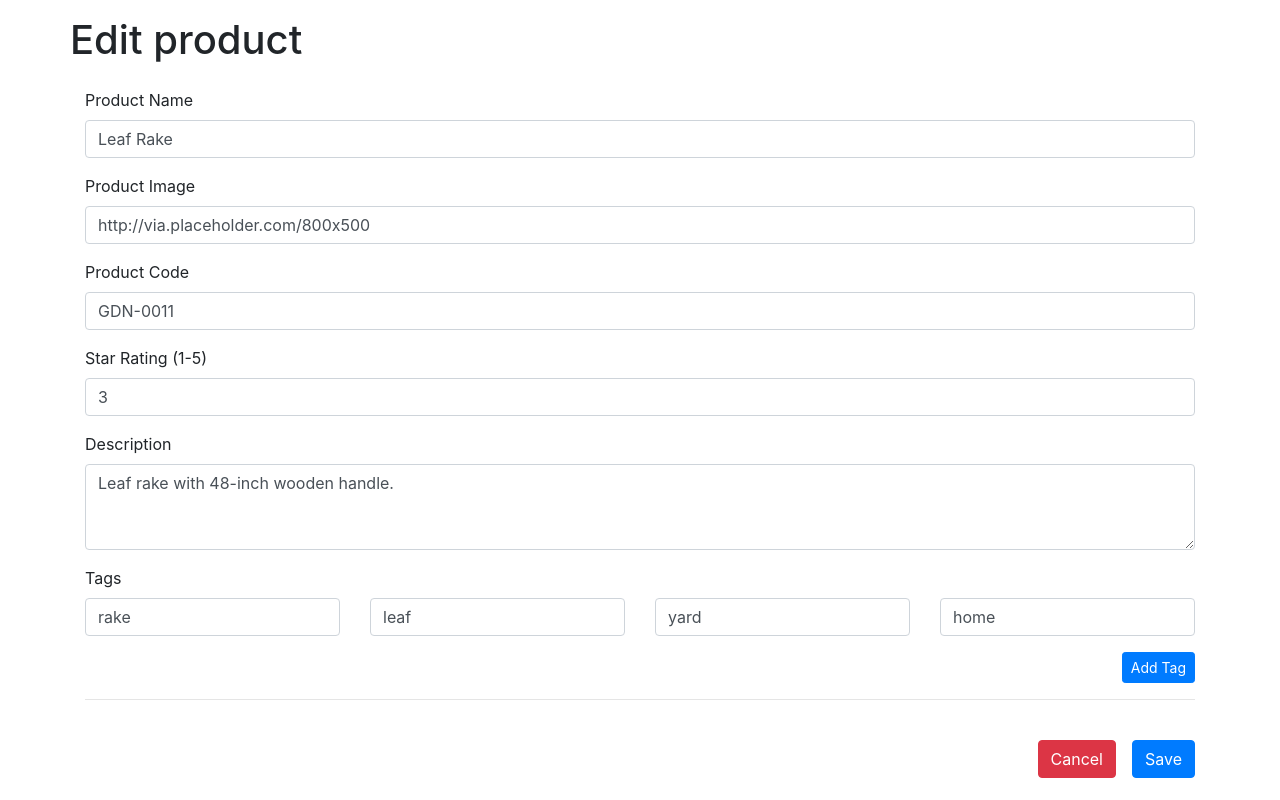
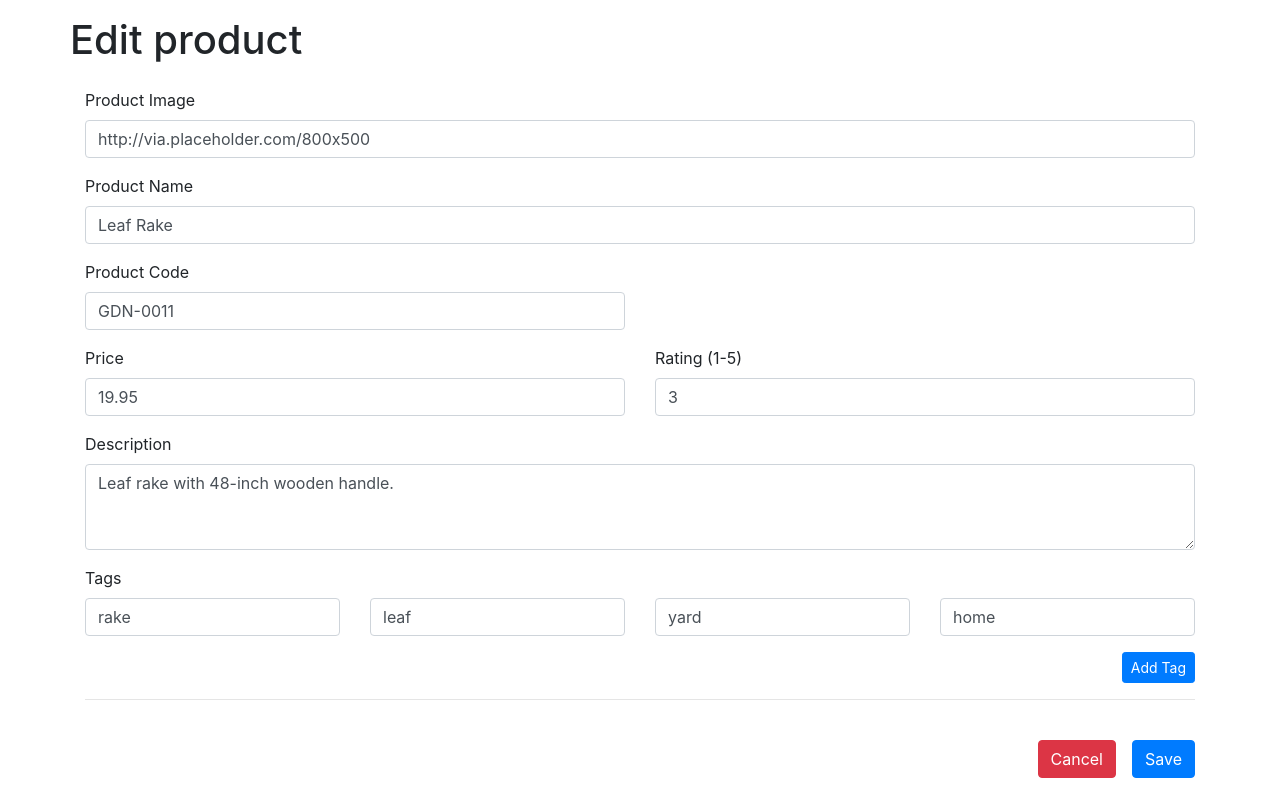
Before and after one commit to HarryWang74/PMC-angular, an Angular app: page /productEdit/1 in a window 1280 px wide. Built offline with nearby package versions, Linux system fonts and the light colour scheme.

Commit message:
price to edit page

```diff
--- a/src/app/products/components/product-edit/product-edit.component.html
+++ b/src/app/products/components/product-edit/product-edit.component.html
@@ -18,6 +18,15 @@
     [formGroup]="productForm">
     <fieldset>
       <div class="form-group" >
+          <label class="control-label" for="imageUrl">Product Image</label>
+          <input class="form-control"
+                  id="imageUrl"
+                  type="text"
+                  placeholder="Image url"
+                  formControlName="imageUrl" />
+      </div>
+
+      <div class="form-group" >
         <label class="control-label" for="productName">Product Name</label>
         <input class="form-control"
                 id='productName'
@@ -35,16 +44,8 @@
           </div>
       </div>
 
-      <div class="form-group" >
-          <label class="control-label" for="imageUrl">Product Image</label>
-          <input class="form-control"
-                  id="imageUrl"
-                  type="text"
-                  placeholder="Image url"
-                  formControlName="imageUrl" />
-      </div>
-
-      <div class="form-group" >
+      <div class="form-group row" >
+        <div class="col-md-6">
             <label class="control-label" for="productCodeId">Product Code</label>
             <input class="form-control"
                     id="productCodeId"
@@ -58,18 +59,36 @@
               </div>
             </div>
         </div>
+        <div class="col-md-6">
 
-      <div class="form-group">
-          <label class="control-label" for="starRatingId">Star Rating (1-5)</label>
+        </div>
+      </div>
+
+
+      <div class="form-group row">
+        <div class="col-md-6">
+            <label class="control-label" for="priceId">Price</label>
+            <input class="form-control"
+              id="priceId"
+              type="number"
+              placeholder="Price"
+              formControlName="price" />
+        </div>
+        <div class="col-md-6">
+            <label class="control-label" for="starRatingId">Rating (1-5)</label>
             <input class="form-control"
                     id="starRatingId"
-                  type="text"
+                    type="number"
+                    min="1"
+                    max="5"
+                    step="1"
                     placeholder="Rating"
                     formControlName="starRating" />
             <div *ngIf="productForm.controls.starRating.invalid && (productForm.controls.starRating.dirty || productForm.controls.starRating.touched)"
                     class="alert alert-danger">
               <div *ngIf="productForm.controls.starRating.errors.range">
                 Rate the product between 1 (lowest) and 5 (highest).
+              </div>
             </div>
         </div>
       </div>
@@ -82,7 +101,6 @@
                   rows=3
                   formControlName="description"></textarea>
       </div>
-
 
       <div formArrayName="tags">
           <label class="control-label">Tags</label>
@@ -105,6 +123,7 @@
               </button>
           </div>
       </div>
+
     </fieldset>
   </form>
 
--- a/src/app/products/components/product-edit/product-edit.component.ts
+++ b/src/app/products/components/product-edit/product-edit.component.ts
@@ -34,6 +34,7 @@ export class ProductEditComponent implements OnInit {
                          Validators.minLength(3),
                          Validators.maxLength(50)]],
       imageUrl: '',
+      price: '',
       productCode: ['', Validators.required],
       starRating: ['', NumberValidators.range(1, 5)],
       tags: this.fb.array([]),
@@ -56,7 +57,8 @@ export class ProductEditComponent implements OnInit {
           productCode: this.product.productCode,
           starRating: this.product.starRating,
           description: this.product.description,
-          imageUrl: this.product.imageUrl
+          imageUrl: this.product.imageUrl,
+          price: this.product.price
         });
         this.productForm.setControl('tags', this.fb.array(this.product.tags || []));
         setTimeout(() => {
```
Lines whose indentation alone changed are shown as unchanged.
